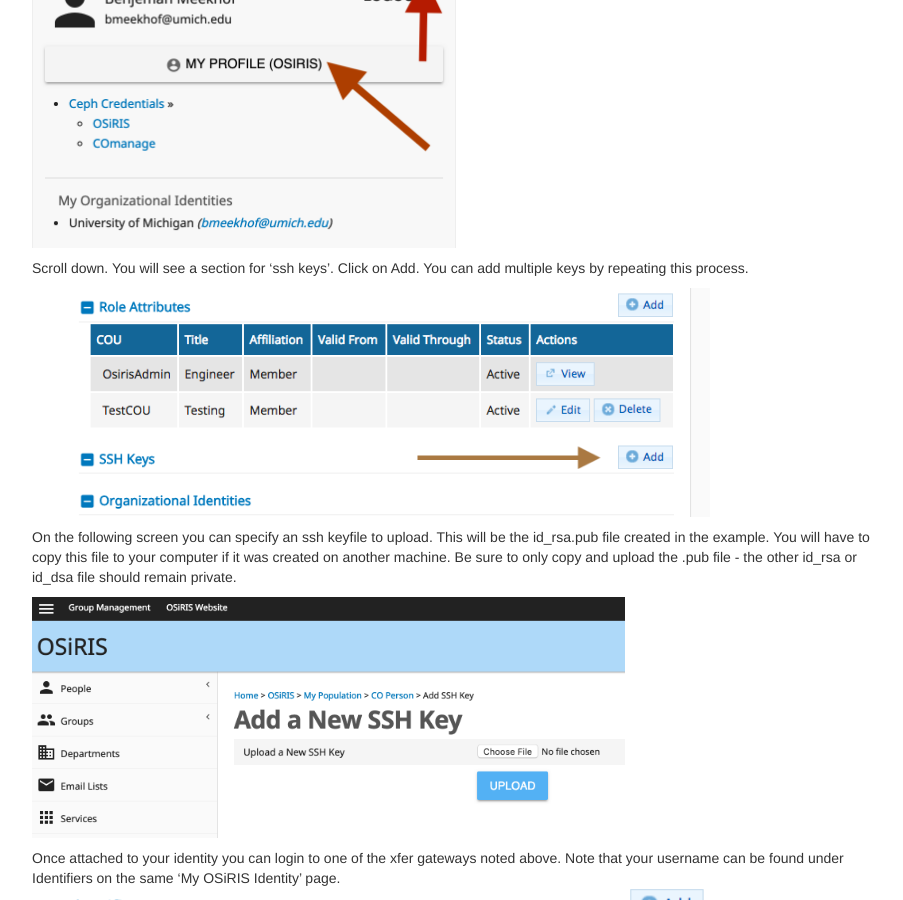
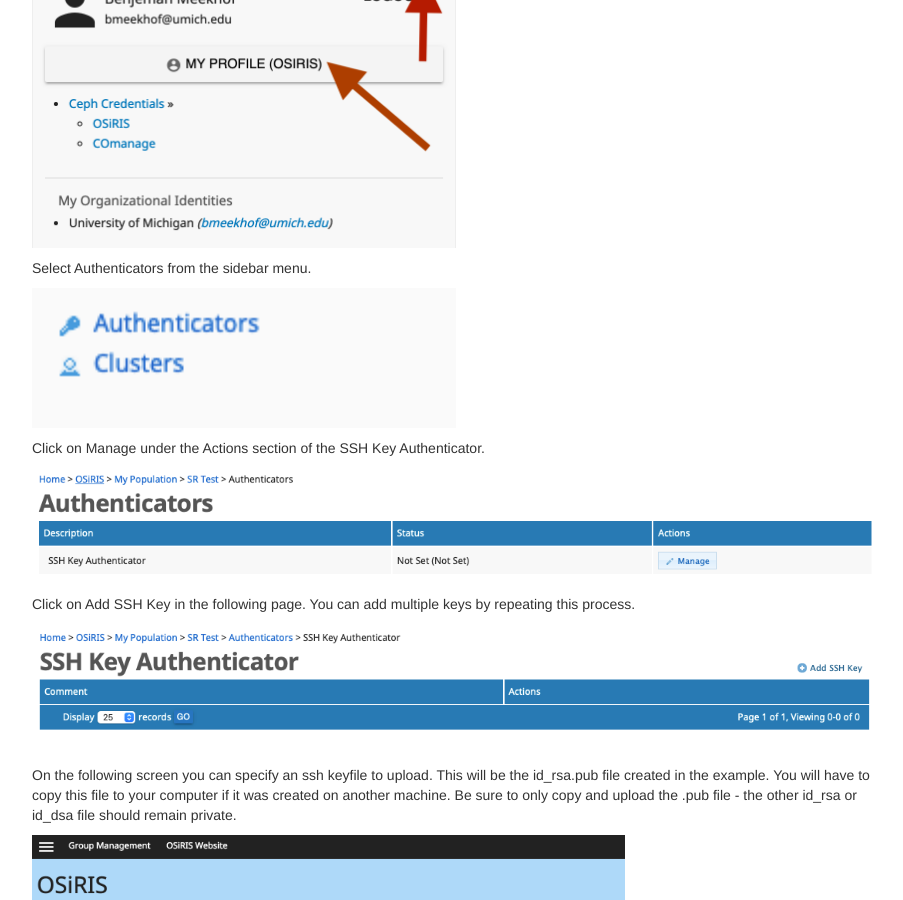
Before and after one commit to MI-OSiRIS/mi-osiris.github.io, a Jekyll site: the page built from documentation/sshkey.md, in a window 1280 px wide and 900 px high, scrolled down 902 px. Shown: the whole window, without its empty margins (178-1081 px from the left). Built offline with Jekyll 4.4.1, drawn with Linux system fonts in a browser that asks for light colours.

Commit message:
Changed ssh key documentation to reflect new version

```diff
--- a/documentation/sshkey.md
+++ b/documentation/sshkey.md
@@ -39,9 +39,17 @@
 
 <img style="width: 50%" src="{{IMAGE_PATH}}/documentation/Comanage-person-menu.png" alt="COmanage Identity Menu"/>
 
-Scroll down.  You will see a section for 'ssh keys'.  Click on Add.   You can add multiple keys by repeating this process.
+Select Authenticators from the sidebar menu.
 
-<img style="width: 80%" src="{{IMAGE_PATH}}/documentation/sshkey/Comanage-ssh-add.png" alt="COmanage SSH key add button"/>
+<img style="width: 50%" src="{{IMAGE_PATH}}/documentation/sshkey/Authenticators.png" alt="Authenticators"/>
+
+Click on Manage under the Actions section of the SSH Key Authenticator.
+
+<img style="width: 100%" src="{{IMAGE_PATH}}/documentation/sshkey/ssh-key-manage.png" alt="COmanage SSH key manage button"/>
+
+Click on Add SSH Key in the following page. You can add multiple keys by repeating this process.
+
+<img style="width: 100%" src="{{IMAGE_PATH}}/documentation/sshkey/Comanage-ssh-add-key.png" alt="COmanage SSH key add button"/>
 
 On the following screen you can specify an ssh keyfile to upload.  This will be the id_rsa.pub file created in the example.  You will  have to copy this file to your computer if it was created on another machine.  Be sure to only copy and upload the .pub file - the other id_rsa or id_dsa file should remain private.
 
```
Also changed, not shown: assets/images/documentation/sshkey/Authenticators.png (added), assets/images/documentation/sshkey/Comanage-ssh-add-key.png (added), assets/images/documentation/sshkey/ssh-key-manage.png (added).
